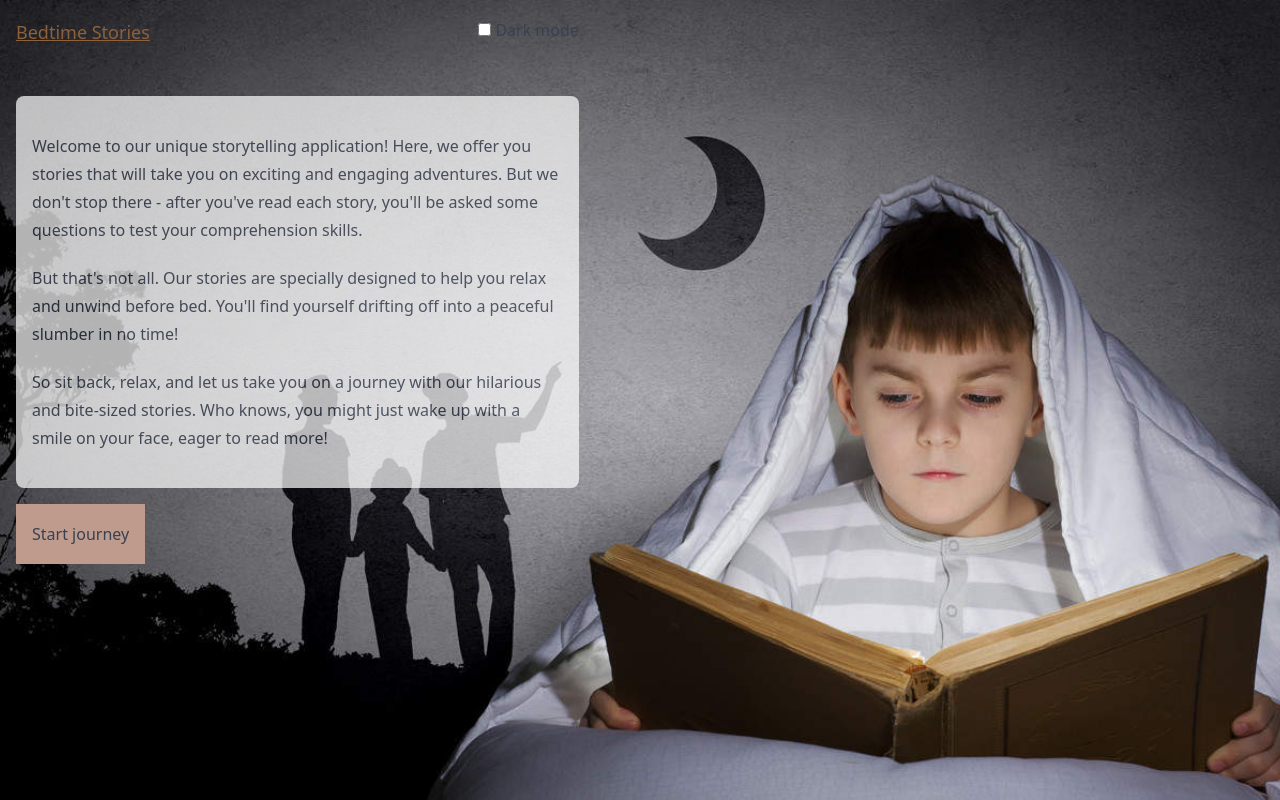
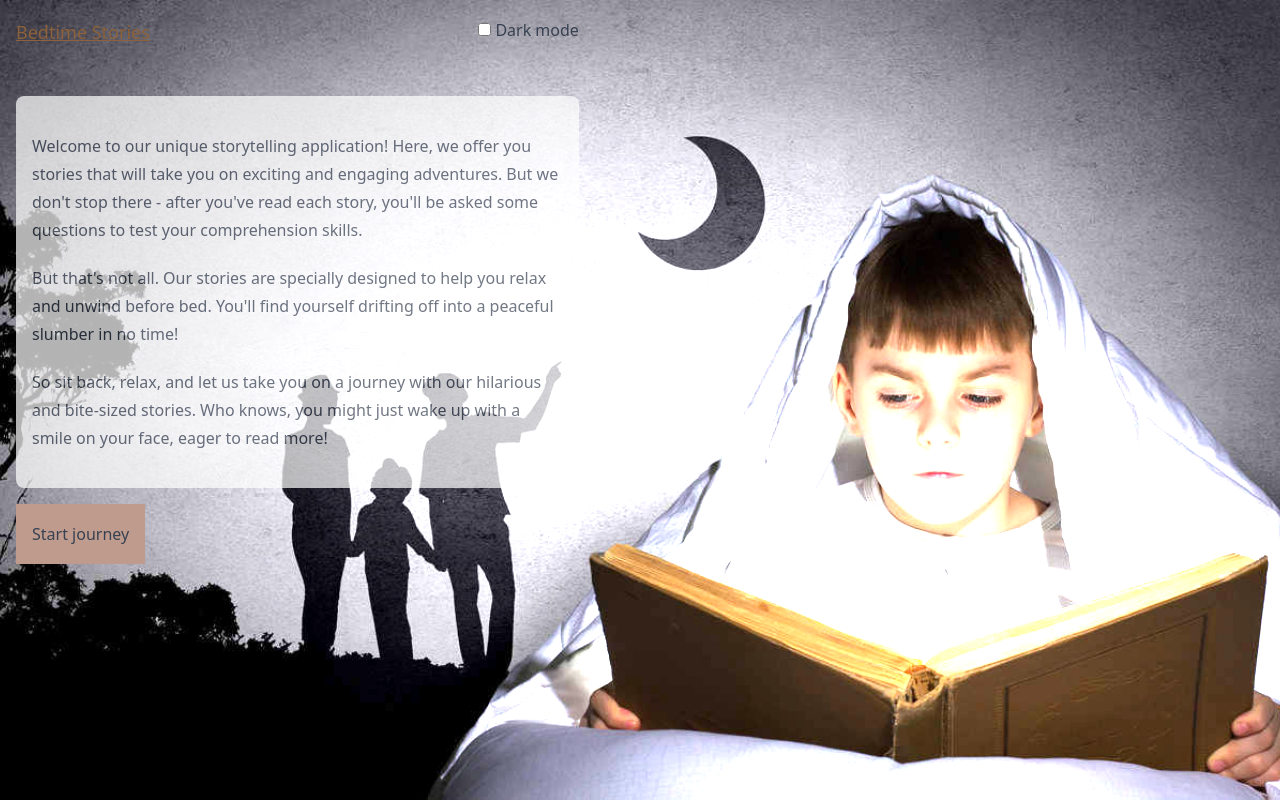
Before and after one commit to jpgdiv/fullstackathon2023, a SvelteKit app: page / in a window 1280 px wide. Built offline with nearby package versions, Linux system fonts and the light colour scheme.

Commit message:
Make light variant more bright

```diff
--- a/src/app.css
+++ b/src/app.css
@@ -4,5 +4,5 @@
 
 body {
 	transition: background-color 0.2s ease-in-out, color 0.2s ease-in-out;
-	@apply backdrop-brightness-100 dark:backdrop-brightness-75 bg-hero-dark text-black dark:text-white min-h-screen bg-cover bg-no-repeat bg-fixed bg-center;
+	@apply backdrop-brightness-200 dark:backdrop-brightness-75 bg-hero-dark text-black dark:text-white min-h-screen bg-cover bg-no-repeat bg-fixed bg-center;
 }
```
